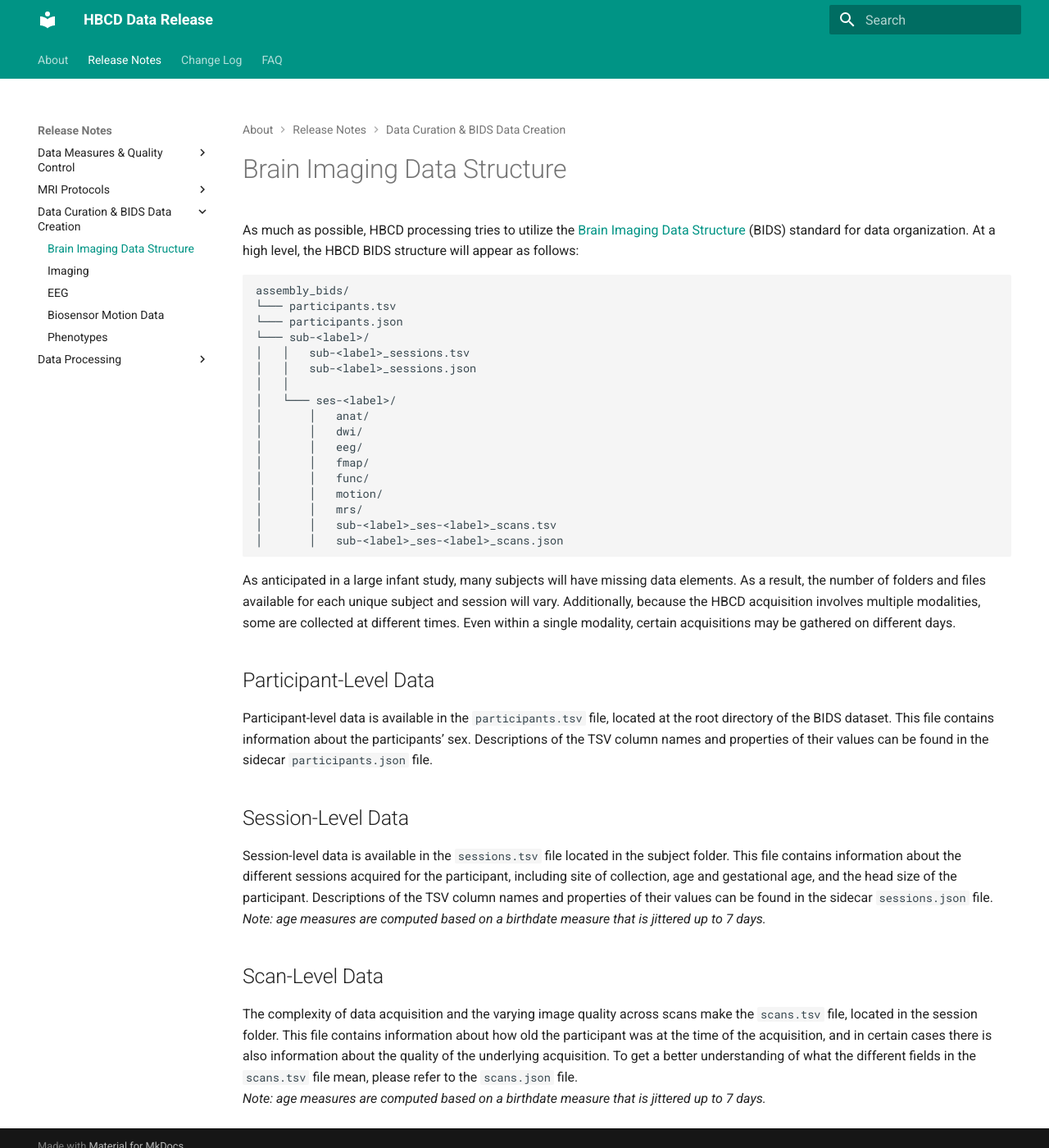
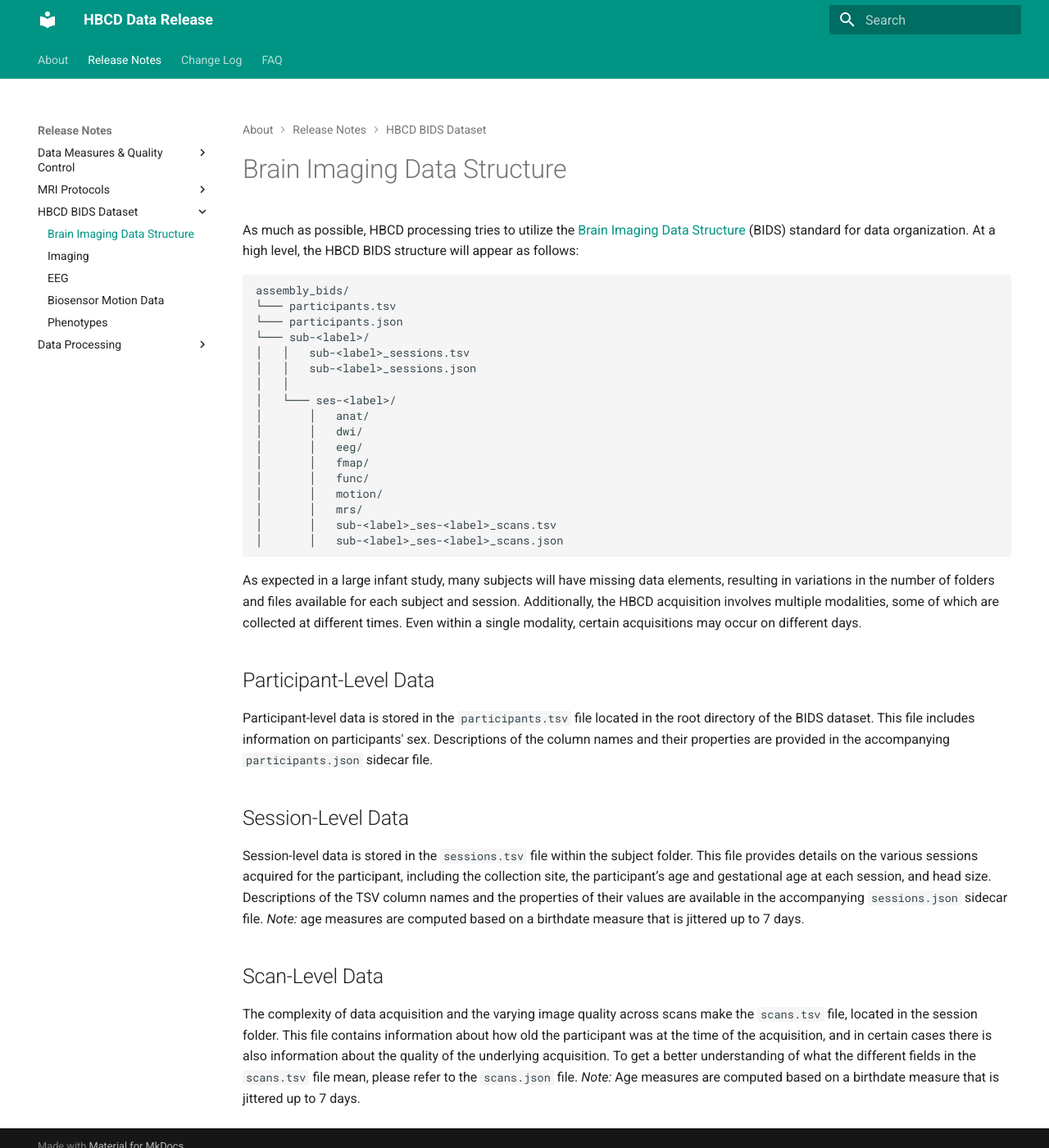
Before and after one commit to mattcieslak/hbcd-docs, an MkDocs documentation site: the page built from docs/datacuration/bids.md, in a window 1280 px wide and 1400 px high. Shown: the whole window at 82% size. Built offline with MkDocs 1.6.1 and Material for MkDocs 9.7.7, drawn with Linux system fonts in a browser that asks for light colours.

Commit message:
update content of datacuration/bids.md against google doc

````diff
--- a/docs/datacuration/bids.md
+++ b/docs/datacuration/bids.md
@@ -26,15 +26,13 @@ assembly_bids/
 │       │   sub-<label>_ses-<label>_scans.json
 ```
 
-As anticipated in a large infant study, many subjects will have missing data elements. As a result, the number of folders and files available for each unique subject and session will vary. Additionally, because the HBCD acquisition involves multiple modalities, some are collected at different times. Even within a single modality, certain acquisitions may be gathered on different days.
+As expected in a large infant study, many subjects will have missing data elements, resulting in variations in the number of folders and files available for each subject and session. Additionally, the HBCD acquisition involves multiple modalities, some of which are collected at different times. Even within a single modality, certain acquisitions may occur on different days.
 
 ## Participant-Level Data
-Participant-level data is available in the `participants.tsv` file, located at the root directory of the BIDS dataset. This file contains information about the participants’ sex. Descriptions of the TSV column names and properties of their values can be found in the sidecar `participants.json` file.
+Participant-level data is stored in the `participants.tsv` file located in the root directory of the BIDS dataset. This file includes information on participants' sex. Descriptions of the column names and their properties are provided in the accompanying `participants.json` sidecar file.
 
 ## Session-Level Data
-Session-level data is available in the `sessions.tsv` file located in the subject folder. This file contains information about the different sessions acquired for the participant, including site of collection, age and gestational age, and the head size of the participant. Descriptions of the TSV column names and properties of their values can be found in the sidecar `sessions.json` file.
-*Note: age measures are computed based on a birthdate measure that is jittered up to 7 days.*
+Session-level data is stored in the `sessions.tsv` file within the subject folder. This file provides details on the various sessions acquired for the participant, including the collection site, the participant’s age and gestational age at each session, and head size. Descriptions of the TSV column names and the properties of their values are available in the accompanying `sessions.json` sidecar file. *Note:* age measures are computed based on a birthdate measure that is jittered up to 7 days.
 
 ## Scan-Level Data
-The complexity of data acquisition and the varying image quality across scans make the `scans.tsv` file, located in the session folder. This file contains information about how old the participant was at the time of the acquisition, and in certain cases there is also information about the quality of the underlying acquisition. To get a better understanding of what the different fields in the `scans.tsv` file mean, please refer to the `scans.json` file.
-*Note: age measures are computed based on a birthdate measure that is jittered up to 7 days.*
+The complexity of data acquisition and the varying image quality across scans make the `scans.tsv` file, located in the session folder. This file contains information about how old the participant was at the time of the acquisition, and in certain cases there is also information about the quality of the underlying acquisition. To get a better understanding of what the different fields in the `scans.tsv` file mean, please refer to the `scans.json` file. *Note:* Age measures are computed based on a birthdate measure that is jittered up to 7 days.
--- a/mkdocs.yml
+++ b/mkdocs.yml
@@ -42,7 +42,7 @@ nav:
           - Overview: mriprotocols/index.md
           - Siemens Protocol: mriprotocols/siemens.md
           - GE Protocol: mriprotocols/ge.md
-      - "Data Curation & BIDS Data Creation":
+      - HBCD BIDS Dataset:
           - Brain Imaging Data Structure: datacuration/bids.md
           - Imaging: datacuration/imaging.md
           - EEG: datacuration/eeg.md
````
